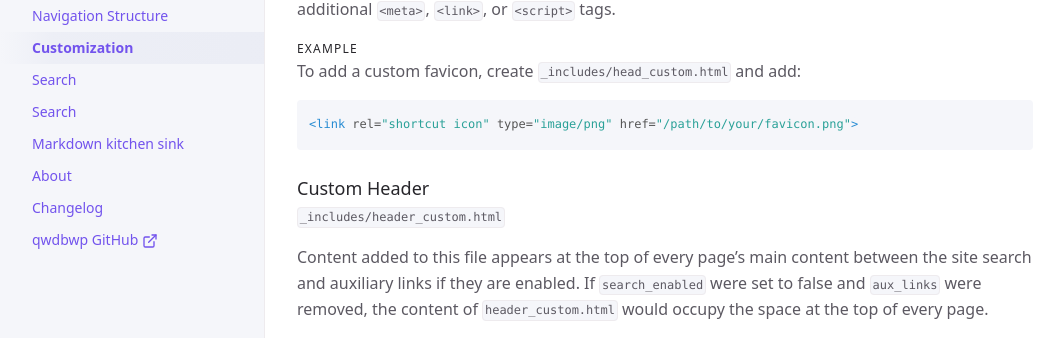
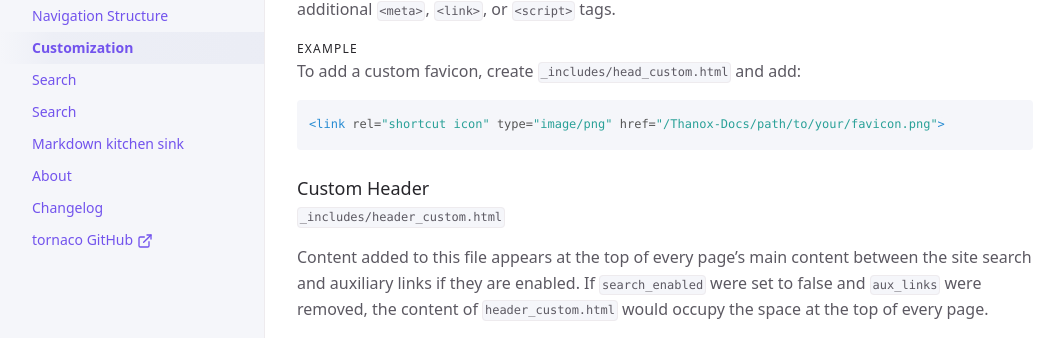
Before and after one commit to Tornaco/Thanox-Docs, a Jekyll site: the page built from docs/customization.md, in a window 1280 px wide and 900 px high, scrolled down 2962 px. Shown: the part 236-574 px from the top of the window, without its empty margins (107-1169 px from the left). Built offline with Jekyll 4.4.1, drawn with Linux system fonts in a browser that asks for light colours.

Commit message:
files update

```diff
--- a/_config.yml
+++ b/_config.yml
@@ -15,8 +15,8 @@
 # in the templates via {{ site.myvariable }}.
 title: Evening Primroses
 description: BLog of Yeseul Lee
-baseurl: "" # the subpath of your site, e.g. /blog
-url: "https://qwdbwp.github.io" # the base hostname & protocol for your site, e.g. http://example.com
+baseurl: "/Thanox-Docs" # the subpath of your site, e.g. /blog
+url: "https://tornaco.github.io/Thanox-Docs/" # the base hostname & protocol for your site, e.g. http://example.com
 
 permalink: pretty
 exclude: ["node_modules/", "*.gemspec", "*.gem", "Gemfile", "Gemfile.lock", "package.json", "package-lock.json",  "script/", "LICENSE.txt", "lib/", "bin/", "README.md", "Rakefile"]
@@ -66,7 +66,7 @@ heading_anchors: true
 # Aux links for the upper right navigation
 aux_links:
   "see github of blog's author":
-    - "https://github.com/qwdbwp"
+    - "https://tornaco.github.io/Thanox-Docs/"
 
 # Makes Aux links open in a new tab. Default is false
 aux_links_new_tab: false
@@ -77,8 +77,8 @@ nav_sort: case_sensitive # Capital letters sorted before lowercase
 
 # External navigation links
 nav_external_links:
-  - title: qwdbwp GitHub
-    url: https://github.com/qwdbwp
+  - title: tornaco GitHub
+    url: https://github.com/tornaco
 
 # Footer content
 # appears at the bottom of every page's main content
@@ -98,7 +98,7 @@ back_to_top_text: "Back to top"
 # Footer "Edit this page on GitHub" link text
 gh_edit_link: true # show or hide edit this page link
 gh_edit_link_text: "Github Repository of this page"
-gh_edit_repository: "https://github.com/qwdbwp/qwdbwp.github.io" # the github URL for your repo
+gh_edit_repository: "https://github.com/tornaco/thanox-docs" # the github URL for your repo
 gh_edit_branch: "main" # the branch that your docs is served from
 # gh_edit_source: docs # the source that your files originate from
 gh_edit_view_mode: "tree" # "tree" or "edit" if you want the user to jump into the editor immediately
```
